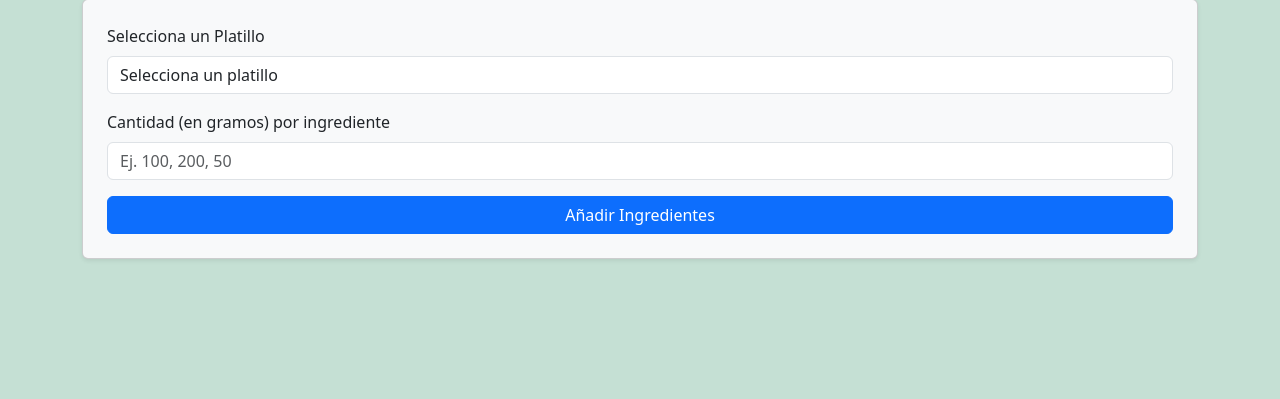
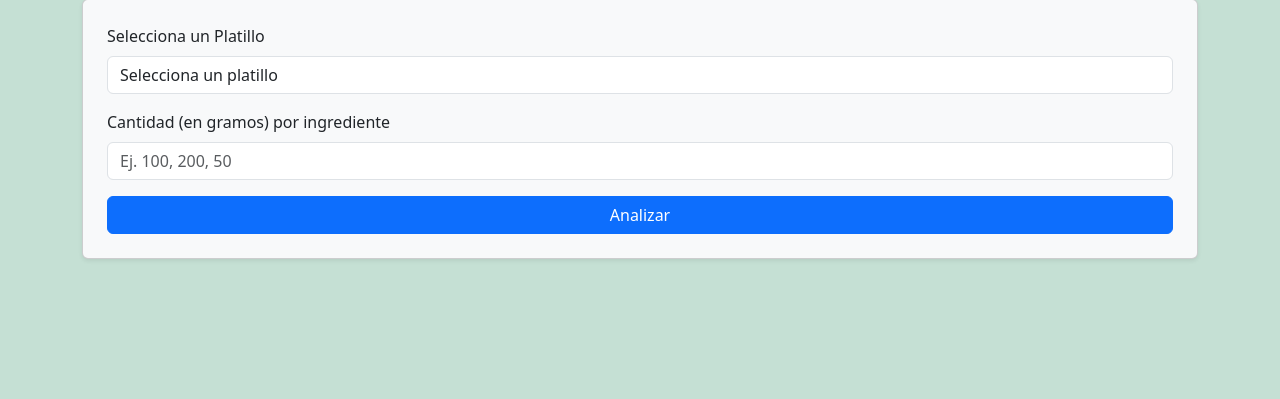
Before and after one commit to NeydaJimenez/nutriApp_JR, a Flask app: page /analizador_recetas in a window 1280 px wide. Shown: the part 177-576 px from the top of the page. Run offline with Flask 3, Linux system fonts and the light colour scheme.

Commit message:
actializacion

```diff
--- a/templates/analizador_recetas.html
+++ b/templates/analizador_recetas.html
@@ -33,7 +33,7 @@
         {% endif %}
     </div>
 
-    <button type="submit" class="btn btn-primary w-100">Añadir Ingredientes</button>
+    <button type="submit" class="btn btn-primary w-100">Analizar</button>
 </form>
 
 {% if ingredient_data %}
```
